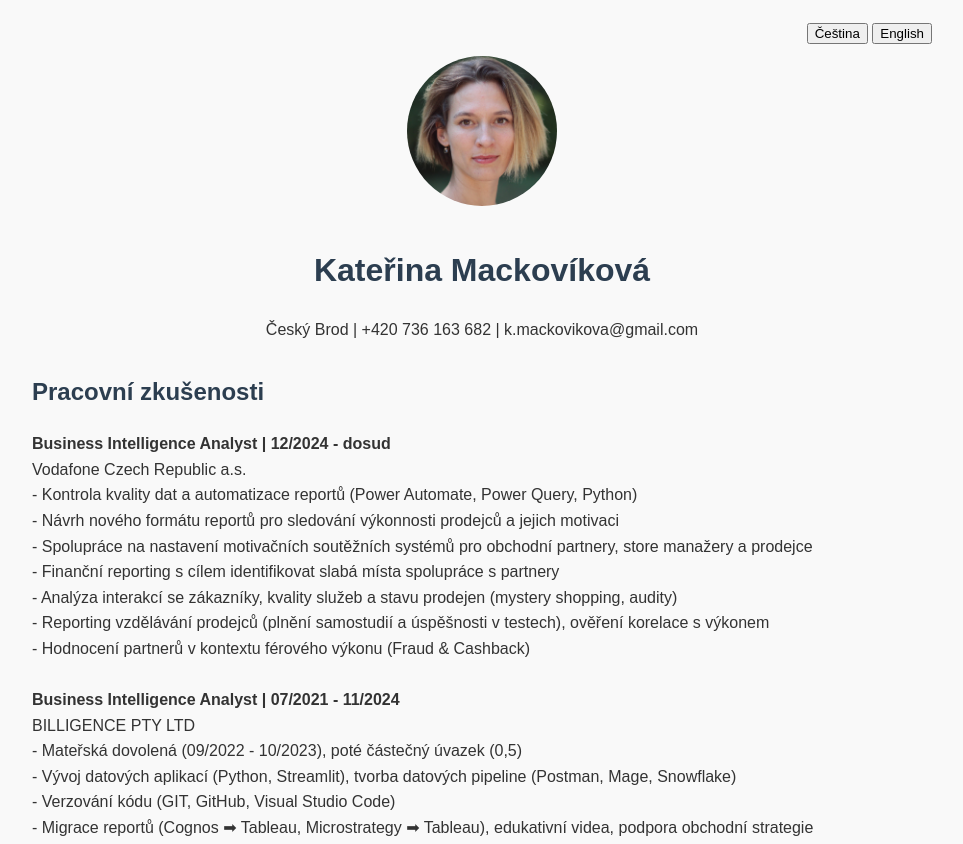
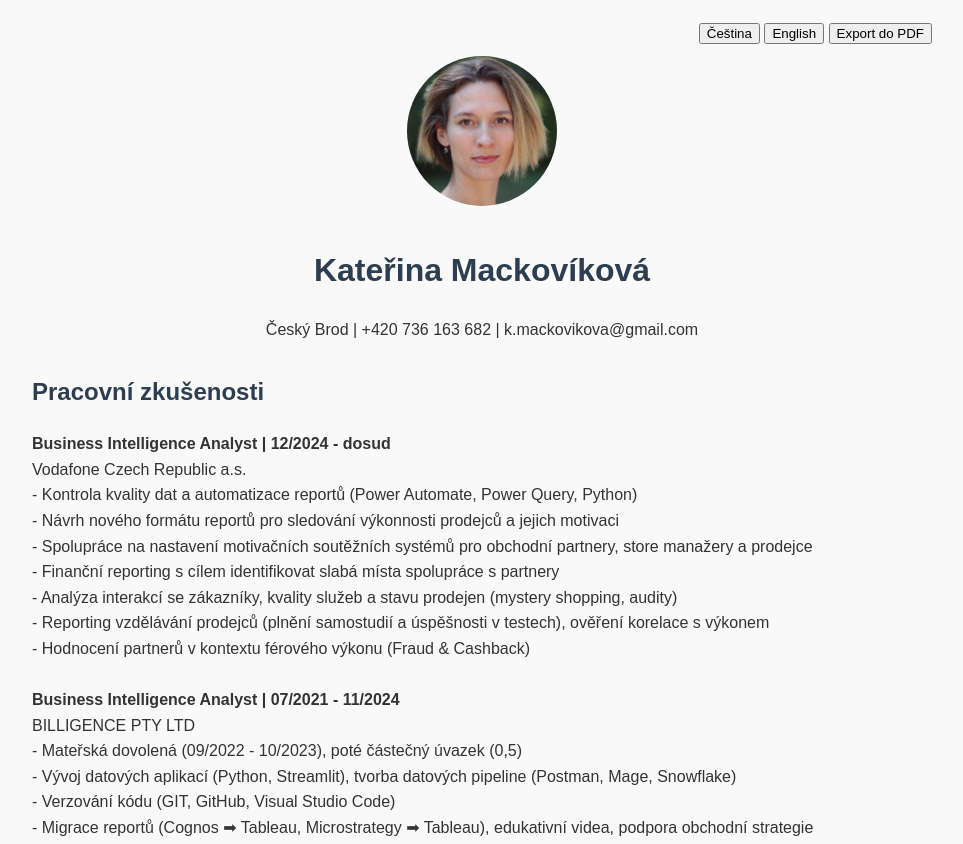
Before and after one commit to kmackovikova/katerina-mackovikova-cv, a plain HTML site: page index.html in a window 1280 px wide. Shown: the top 844 px of the page, without its empty margins (158-1121 px from the left). Drawn offline with Linux system fonts and the light colour scheme.

Commit message:
Update index.html

```diff
--- a/index.html
+++ b/index.html
@@ -50,6 +50,7 @@
     <div class="language-toggle">
         <button onclick="toggleLanguage('cs')">Čeština</button>
         <button onclick="toggleLanguage('en')">English</button>
+        <button onclick="window.print()">Export do PDF</button>
     </div>
 
     <header>
```
